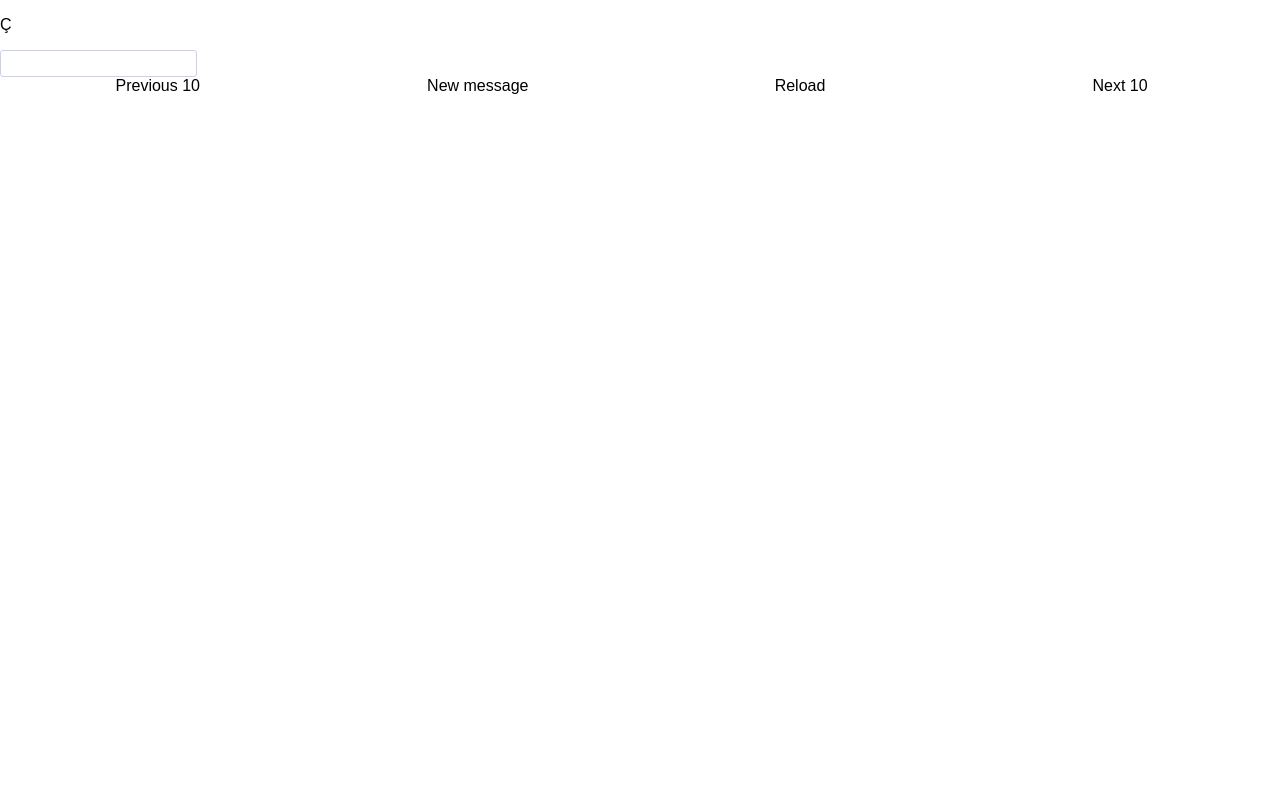
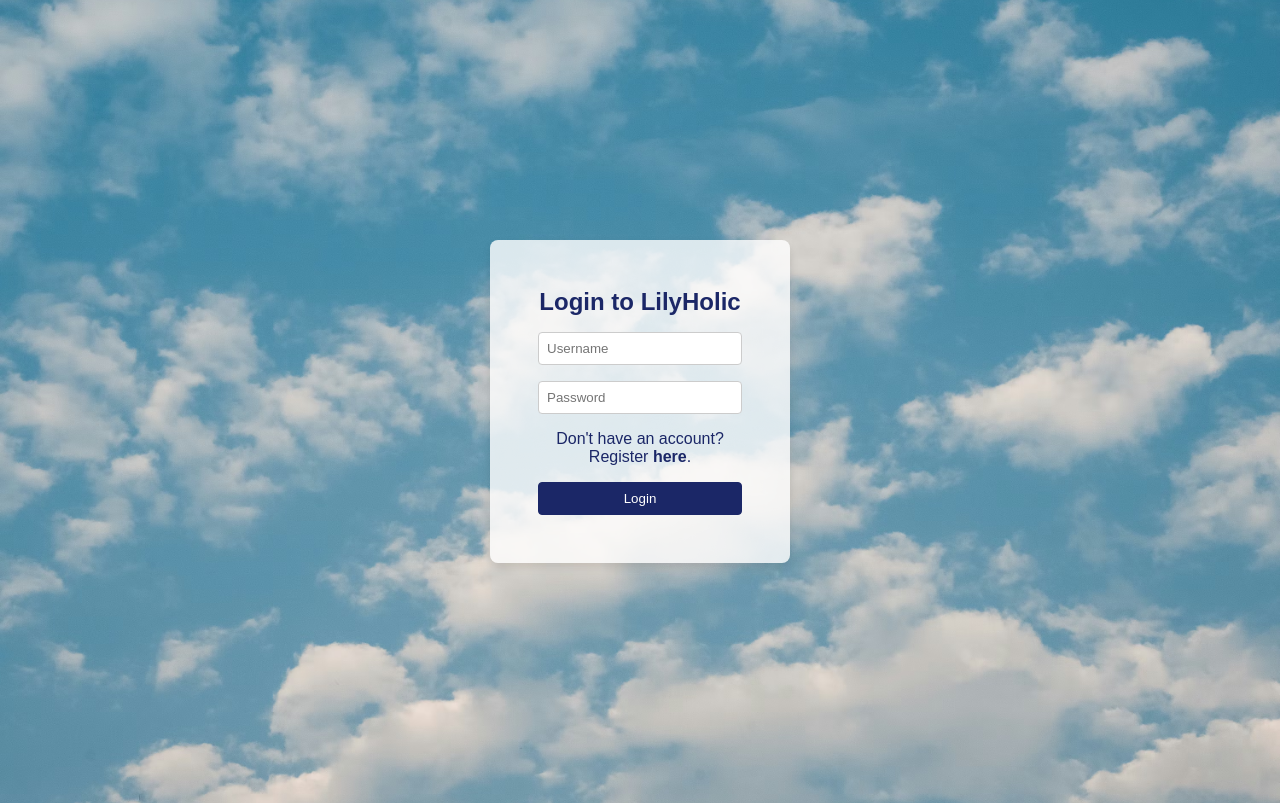
Before and after one commit to CryTeexd/Lilyholic_network, a plain HTML site: page frontend/index.html in a window 1280 px wide. Drawn offline with Linux system fonts and the light colour scheme.

Commit message:
added advancde frontend, styling and started work on logic

```diff
--- a/backend/routes/posts.js
+++ b/backend/routes/posts.js
@@ -1,7 +1,7 @@
 const express = require("express");
 const router = express.Router();
 const db = require("../db");
-const authMiddleware = require("../middleware/auth");
+const authMiddleware = require("../mw/auth");
 
 router.get("/", authMiddleware, (req, res) => {
   const sql = `
--- a/frontend/index.html
+++ b/frontend/index.html
@@ -8,33 +8,61 @@
     <title>LilyHolic</title>
 </head>
 <body>
-    <header class="header-main">
-        <div class="header-row">
-            <a href="index.html" class="logo">Ç</a>
-        </div>
+    <main>
+        <section id="login-view">
+            <form id="login-form" method="post">
+                <h2>Login to LilyHolic</h2>
+                <input id="login-username" type="text" placeholder="Username" required>
+                <input id="login-password" type="password" placeholder="Password" required>
+                <p>Don't have an account? Register <a href="#" id="go-to-register">here</a>.</p>
+                <button type="submit">Login</button>
+            </form>
+        </section>
 
-        <div class="header-search">
-            <div class="searchbox">
-                <input type="text">
-            </div>
-        </div>
+        <section id="register-view" class="hidden">
+            <form id="register-form" method="post">
+                <h2>Register for LilyHolic</h2>
+                <input id="register-first-name" type="text" placeholder="First Name" required>
+                <input id="register-last-name" type="text" placeholder="Last Name" required>
+                <input id="register-age" type="number" placeholder="Age" required>
+                <input id="register-username" type="text" placeholder="Username" required>
+                <input id="register-password" type="password" placeholder="Password" required>
+                <p>Already have an account? Login <a href="#" id="go-to-login">here</a>.</p>
+                <button type="submit">Register</button>
+            </form>
+        </section>
 
-        <nav class="navbar-boxes">
-            <ul class="navbar-list">
-                <li>Previous 10<a href=""> <img src="" class="navi-icon"></a></li>
-                <li>New message<a href=""> <img src="" class="navi-icon"></a></li>
-                <li>Reload<a href=""></a></li>
-                <li>Next 10<a href=""></a></li>
-            </ul>
-        </nav>
-    </header>
-    <main>
+        <section id="app-view" class="hidden">
+            <header>
+                <nav class="navbar">
+                    <ul class="nav-list">
+                        <li><a href="" class="hidden">Login</a></li>
+                        <li><a href="">Register</a></li>
+                        <li><a href="">next 20</a></li>
+                        <li><a href="">new message</a></li>
+                        <li><a href="">reload</a></li>
+                        <li><a href="">previous 20</a></li>
+                        <li>
+                            <form action="" method="get">
+                                <div class="searchbar">
+                                    <input type="text" placeholder="#ID search...">
+                                    <button type="submit">Search</button>
+                                </div>
+                            </form>
+                        </li>
+                    </ul>
+                </nav>
+            </header>
 
+            <section id="feed-view">
+                <section id="posts-container"></section>
+            </section>
+        </section>
     </main>
     <footer>
 
     </footer>
 
-
+    <script src="scripts/main.js" type="module"></script>
 </body>
 </html>
--- /dev/null
+++ b/frontend/scripts/api.js
@@ -0,0 +1,23 @@
+export async function fetchRegister(first_name, last_name, age, username, password) {
+    const response = await fetch('/api/auth/register', {
+        method: 'POST',
+        headers: {
+            'Content-Type': 'application/json'
+        },
+        body: JSON.stringify({ first_name, last_name, age, username, password })
+    });
+
+    return response.json();
+}
+
+export async function fetchLogin(username, password) {
+    const response = await fetch('/api/auth/login', {
+        method: 'POST',
+        headers: {
+            'Content-Type': 'application/json'
+        },
+        body: JSON.stringify({ username, password })
+    });
+
+    return response.json();
+};
--- /dev/null
+++ b/frontend/scripts/main.js
@@ -0,0 +1,32 @@
+import { fetchRegister } from './api.js';
+
+
+/* login a register pole */
+document.getElementById('go-to-register').addEventListener('click', function(event) {
+    event.preventDefault();
+    document.getElementById('login-view').classList.add('hidden');
+    document.getElementById('register-view').classList.remove('hidden');
+});
+
+document.getElementById('go-to-login').addEventListener('click', function(event) {
+    event.preventDefault();
+    document.getElementById('register-view').classList.add('hidden');
+    document.getElementById('login-view').classList.remove('hidden');
+});
+
+document.getElementById('login-form').addEventListener('submit', function(event) {
+    event.preventDefault();
+    const username = document.getElementById('login-username').value;
+    const password = document.getElementById('login-password').value;
+    console.log('Login attempt:', { username, password });
+});
+
+document.getElementById('register-form').addEventListener('submit', function(event) {
+    event.preventDefault();
+    const firstName = document.getElementById('register-first-name').value;
+    const lastName = document.getElementById('register-last-name').value;
+    const age = document.getElementById('register-age').value;
+    const username = document.getElementById('register-username').value;
+    const password = document.getElementById('register-password').value;
+    console.log('Registration attempt:', { firstName, lastName, age, username, password });
+});
--- a/frontend/styles.css
+++ b/frontend/styles.css
@@ -8,51 +8,105 @@
     font-family: Arial, sans-serif;
 }
 
+.hidden{
+    display: none;
+}
+
+body {
+    background-image: url('/source/background_clouds.avif');
+    background-size: cover;
+    background-position: center;
+    /*background-attachment: fixed;*/
+}
+
 a {
     text-decoration: none;
     color: inherit;
 }
 
-.header-row {
-    display: flex;
-    justify-content: space-between;
-    align-items: center;
-    padding: 16px 0;
+.navbar {
+    text-align: center;
+    padding: 1rem;
+    color: #1b2767;
+    font-size: 1.2rem;
+    font-weight: bold;
 }
 
-.header-search {
-    display: flex;
-    align-items: center;
-    gap: 20px;
+.navbar a:hover {
+    text-decoration: underline;
 }
 
-.searchbox {
-    display: flex;
-    align-items: center;
-    border: 1px solid #c9d1e8;
-    padding: 5px 8px;
-    border-radius: 3px;
+.navbar ul {
+    list-style: none;
 }
 
-.searchbox input {
-    border: none;
-    outline: none;
-    margin-left: 3px;
-    font-size: 13px;
-    color: rgb(6, 4, 15);
+li{
+    display: inline-block;
+    margin-right: 2rem;
+    justify-content: center;
 }
 
-.searchbox:hover {
-    border: 1px solid #b9b9b9;
-    cursor: pointer;
+.searchbar {
+    display: flex;
 }
 
-.navbar-list {
-    display: flex;
-    list-style: none;
-    text-align: center;
+.searchbar input {
+    padding: 0.4rem;
+    border-radius: 4px;
+    border: 1px solid #ccc;
 }
 
-.navbar-list li {
-    flex: 1;
+.searchbar button {
+    padding: 0.4rem 0.8rem;
+    border-radius: 4px;
+    background-color: #1b2767;
+    color: white;
+    border: none;
+    cursor: pointer;
+    border: 1px solid #1b2767;
 }
+
+#register-view, #login-view {
+    background-color: rgba(255, 255, 255, 0.8);
+    padding: 3rem;
+    border-radius: 8px;
+    box-shadow: 0 4px 8px rgba(0, 0, 0, 0.1);
+    width: 300px;
+    margin: 15rem auto;
+}
+
+#register-view input, #login-view input {
+    width: 100%;
+    padding: 0.5rem;
+    margin-bottom: 1rem;
+    border-radius: 4px;
+    border: 1px solid #ccc;
+}
+
+#register-view button, #login-view button {
+    width: 100%;
+    padding: 0.5rem;
+    border-radius: 4px;
+    background-color: #1b2767;
+    color: white;
+    border: none;
+    cursor: pointer;
+    border: 1px solid #1b2767;
+    margin-top: 1rem;
+}
+
+#register-view h2, #login-view h2 {
+    text-align: center;
+    margin-bottom: 1rem;
+    color: #1b2767;
+}
+
+#register-view p, #login-view p {
+    text-align: center;
+    color: #1b2767;
+}
+
+#register-view a, #login-view a{
+    color: #1b2767;
+    font-weight: bold;
+}
```
Also changed, not shown: frontend/scripts/auth.js (added), source/background_clouds.avif (added).
